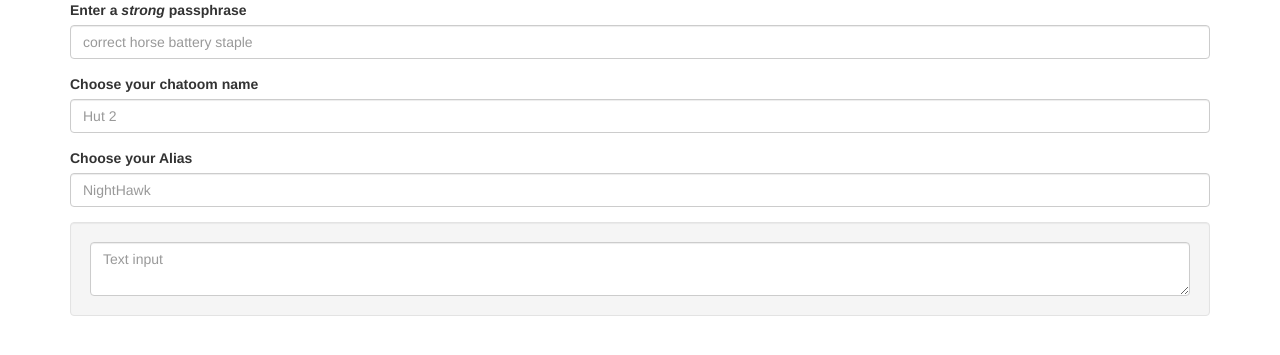
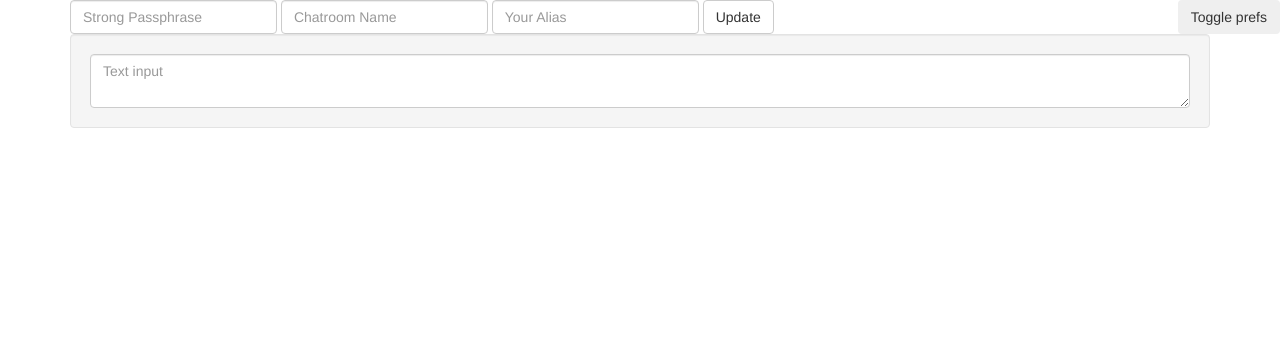
Before and after one commit to ldrumm/good-talk, a Django app: template chat/chatapp/templates/chat.html in a window 1280 px wide. Shown: the top 355 px of the page. Run offline with Django 3.2, Linux system fonts and the light colour scheme; the template is opened without the code that fills it, so the values that code supplies are empty; some libraries are stand-ins or nearby versions.

Commit message:
minor ui/usability improvments (password entry etc) among other minor changes. updated pip requirements for missing pyzmq dep increased timeout for waitUpdate in app.js changed debug conditionals in settings.py

```diff
--- a/chat/chat/urls.py
+++ b/chat/chat/urls.py
@@ -14,6 +14,4 @@ urlpatterns = patterns('',
 from django.conf import settings
 if settings.DEBUG:
     from django.contrib.staticfiles.urls import staticfiles_urlpatterns
-
-
     urlpatterns += staticfiles_urlpatterns()
--- a/chat/chatapp/static/js/app.js
+++ b/chat/chatapp/static/js/app.js
@@ -1,10 +1,10 @@
-var chatmain = function(chatWindowEl, chatInputEl, keyEl, roomEl, aliasEl){
+var chatmain = function(chatWindowEl, chatInputEl, keyEl, roomEl, aliasEl, updateButton){
     var JsonFormatter = {
-        stringify: function (cipherParams) {
+        stringify: function(cipherParams){
             var jsonObj = {
                 ciphertext: cipherParams.ciphertext.toString(CryptoJS.enc.Base64)
             };
-            if (cipherParams.iv) {
+            if(cipherParams.iv){
                 jsonObj.iv = cipherParams.iv.toString();
             }
             if (cipherParams.salt) {
@@ -12,14 +12,14 @@ var chatmain = function(chatWindowEl, chatInputEl, keyEl, roomEl, aliasEl){
             }
             return jsonObj;
         },
-        parse: function (jsonObj) {
+        parse: function(jsonObj){
             var cipherParams = CryptoJS.lib.CipherParams.create({
                 ciphertext: CryptoJS.enc.Base64.parse(jsonObj.ciphertext)
             });
-            if (jsonObj.iv) {
+            if(jsonObj.iv){
                 cipherParams.iv = CryptoJS.enc.Hex.parse(jsonObj.iv)
             }
-            if (jsonObj.salt) {
+            if(jsonObj.salt){
                 cipherParams.salt = CryptoJS.enc.Hex.parse(jsonObj.salt)
             }
             return cipherParams;
@@ -37,28 +37,24 @@ var chatmain = function(chatWindowEl, chatInputEl, keyEl, roomEl, aliasEl){
     var key;
     self.display = $(chatWindowEl);
     self.input = $(chatInputEl);
-    self.roomName = $(roomEl).val();
-    self.roomName = "hut2";
-    key = $(keyEl).val();
-    key = "password";
-    self.alias = $(aliasEl).val();
-    self.alias = 'Dragon';
+    self.roomName = "";
+    key = "";
+    self.alias = "";
 
-    self.backOff = 0; //used for backoff after request failure
-    self.timeout = 5;
+    self.backOff = 0;   //used for backoff after request failure
+    self.timeout = 50;  //This might need tweaking, an Amazon ELB will timeout at 60seconds which seems to among the lowest around.
     self.crypt = function(plaintext){
         /*Takes an abitrary plaintext and encrypts it.
         Returns an object with 'ciphertext', 'iv' and 'salt' indexes suitable
         for decryption with self.decrypt()
         */
         var crypt = CryptoJS.AES.encrypt(self.alias + ':' + plaintext, key);
-        console.log();
         return JsonFormatter.stringify(crypt);
     };
 
     self.decrypt = function(msg){
         //given an object with with 'ciphertext', 'iv' and 'salt' indexes its plaintext
-        if(key == null){
+        if(key == null || key.length == 0){
             alert("Please enter your secret passphrase");
         }
         else{
@@ -83,6 +79,7 @@ var chatmain = function(chatWindowEl, chatInputEl, keyEl, roomEl, aliasEl){
     self.input.keyup(function(event){
         if(event.which == 13 && !event.shiftKey){
             var text = self.input.val();
+
             if(text.length){
                 self.submit(text);
                 self.input.val('');
@@ -90,6 +87,15 @@ var chatmain = function(chatWindowEl, chatInputEl, keyEl, roomEl, aliasEl){
             event.preventDefault();
         }
     });
+
+    $(updateButton).click(function(btn){
+        self.alias = $(aliasEl).val();
+        self.roomName = $(roomEl).val();
+        key = $(keyEl).val();
+        $(keyEl).val('');
+        btn.preventDefault();
+    });
+
 
     self.displayMessage = function(msg){
         if(msg != null){
@@ -99,10 +105,15 @@ var chatmain = function(chatWindowEl, chatInputEl, keyEl, roomEl, aliasEl){
             }else
                 self.display.append('<p><strong>' + escapeHTML(msg.alias) + ':</strong>' + escapeHTML(msg.text) + '</p>');
         }
-
     };
 
     self.submit = function(msg){
+        if(key == null || key.length == 0){
+            return alert("Please enter your secret passphrase");
+        }
+        if(self.roomName == null || self.roomName.length == 0){
+            return alert("Please enter your a room");
+        }
         $.ajax({
 		    type: "POST",
             data: {request:
@@ -140,7 +151,6 @@ var chatmain = function(chatWindowEl, chatInputEl, keyEl, roomEl, aliasEl){
 	}
 
     self.waitUpdate = function(){
-        console.log('waitUpdate');
         $.ajax({
 		    type: "POST",
             data: {
--- a/chat/chatapp/templates/chat.html
+++ b/chat/chatapp/templates/chat.html
@@ -1,8 +1,7 @@
 {% load staticfiles %}
 <!DOCTYPE html>
 <html>
-    <head>
-        {% block head %}
+    <head>{% block head %}
         <meta charset="utf-8"/>
         <!--[if lt IE 9]><script src="https://cdnjs.cloudflare.com/ajax/libs/html5shiv/3.7/html5shiv.js"></script><![endif]-->
         {% block stylesheets %}
@@ -12,8 +11,7 @@
         {% endblock %}
     </head>
     <body>
-
-
+    <button class="btn" style="float:right;" id="hidePrefsButton">Toggle prefs</button>
     <div class="container">
     {% if messages %}
         {% for message in messages %}
@@ -24,39 +22,38 @@
         {% endfor %}
     {% endif %}
     {% block body %}
-        <form role="form">
+        <div class="form-inline" id="prefsPanel">
             <div class="form-group">
-                <label for="key">Enter a <em>strong</em> passphrase</label>
-                <input  class="form-control" id="key" type="password" placeholder="correct horse battery staple">
+                <label class="sr-only" for="key"><strong><em>Strong</em></strong> passphrase</label>
+                <input  class="form-control" id="key" type="password" placeholder="Strong Passphrase">
             </div>
             <div class="form-group">
-                <label for="room">Choose your chatoom name</label>
-                <input  class="form-control" id="room" placeholder="Hut 2">
+                <label class="sr-only" for="room">Chatroom</label>
+                <input  class="form-control" id="room" placeholder="Chatroom Name">
             </div>
             <div class="form-group">
-                <label for="alias">Choose your Alias</label>
-                <input  class="form-control" id="alias" placeholder="NightHawk">
+                <label class="sr-only" for="alias">Your Alias</label>
+                <input  class="form-control" id="alias" placeholder="Your Alias">
             </div>
-        </form>
-            <!-- body -->
-        <ul id="activeusers"></ul>
+            <button class="btn btn-default" id="updatePrefsButton">Update</button>
+        </div>
+        <div class="container">
         <div class="highlight" id="chatWindow">
         <!--messages appear here -->
-
-
+        </div>
         </div>
         <div class="well">
-            <textarea type="text" class="form-control" placeholder="Text input" id="chatInput"></textarea>
+            <textarea class="form-control" placeholder="Text input" id="chatInput"></textarea>
         </div>
     {% endblock %}
     </div>
-
-
+    <noscript>
+        Due to the nature of this site(client-side encryption), Javascript is required to function.
+    </noscript>
     <footer class="footer">
     {% block footer %}
             <!-- footer block -->
     {% endblock %}
-
     {% block scripts %}
         <script src="//crypto-js.googlecode.com/svn/tags/3.1.2/build/rollups/aes.js"></script>
         <script src="//cdnjs.cloudflare.com/ajax/libs/jquery/2.0.3/jquery.min.js"></script>
@@ -64,11 +61,16 @@
         <script src="{% static 'js/app.js' %}"></script>
         <script>
         $(document).ready(function(){
-                chatapp = chatmain('#chatWindow', '#chatInput', '#key', '#room', '#alias');
+            $('#hidePrefsButton').click(function(){
+                outer = this;
+                $('#prefsPanel').slideToggle();
+            });
+            chatapp = chatmain('#chatWindow', '#chatInput', '#key', '#room', '#alias', '#updatePrefsButton');
             }
         );
         </script>
     {% endblock %}
 </footer>
     </body>
+
 </html>
--- a/requirements.txt
+++ b/requirements.txt
@@ -3,3 +3,4 @@ gevent
 gunicorn
 ipython
 simplejson
+pyzmq
```
Also changed, not shown: chat/chat/celery.py (deleted, +0 -22 lines), chat/chat/settings.py (+8 -12 lines). Lines whose indentation alone changed are shown as unchanged.
